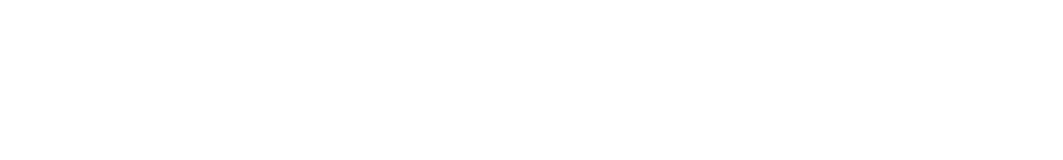
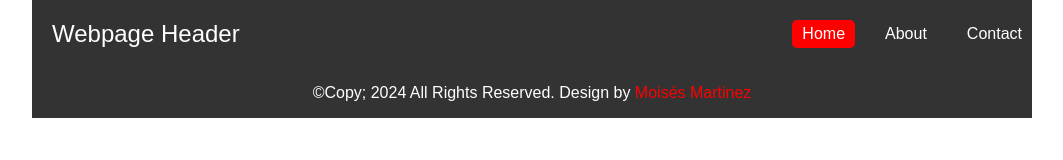
Before and after one commit to naroa-rojo-perruca/my_first_web_page_2025, a plain HTML site: page index.html in a window 1280 px wide. Shown: the whole page, without its empty margins (108-1171 px from the left). Drawn offline with Linux system fonts and the light colour scheme.

Commit message:
Adding header and footer in html file, styles are included too

```diff
--- a/index.html
+++ b/index.html
@@ -12,12 +12,99 @@
     <meta name="author" content="" />
 
     <title>Fundamentals of Computer Engineering</title>
+<style>
 
-    <style>
+body {
+    margin: 0;
+    font-family: Arial, sans-serif;
+    display: flex;
+    flex-direction: column;
+    align-items: center;
+}
 
-    </style>
+.container {
+    max-width: 1000px;
+    width: 100%;
+    margin: 0 auto;
+}
+
+header {
+    background-color: #333;
+    color: white;
+    padding: 20px 0;
+    text-align: center;
+}
+
+.header-content {
+    display: flex;
+    justify-content: space-between;
+    align-items: center;
+}
+
+.header-title {
+    font-size: 1.5rem;
+    padding-left: 20px;
+}
+
+nav {
+    display: flex;
+    gap: 20px;
+}
+
+nav a {
+    color: white;
+    text-decoration: none;
+    font-size: 1rem;
+    padding: 5px 10px;
+    border-radius: 5px;
+    transition: background-color 0.3s;
+}
+
+nav a:hover {
+    background-color: #555;
+}
+
+nav a.active {
+    background-color: red;
+    color: white;
+}
+
+.footer-section {
+    max-width: 1000px;
+    width: 100%;
+    background-color: #333;
+    color: white;
+    text-align: center;
+}
+
+.footer-section a {
+    color: red;
+    text-decoration: none;
+}
+
+.footer-section a:hover {
+    text-decoration: underline;
+}
+
+</style>
 </head>
+
 <body>
+
+<header class="container">
+    <div class="header-content">
+        <div class="header-title">Webpage Header</div>
+        <nav>
+            <a href="#" class="active">Home</a>
+            <a href="#">About</a>
+            <a href="#">Contact</a>
+        </nav>
+    </div>
+</header>
+
+<footer class="footer-section">
+    <p>©Copy; 2024 All Rights Reserved. Design by <a href="#">Moisés Martinez</a></p>
+</footer>
 
 </body>
 </html>
```
Also changed, not shown: 1 other file.
